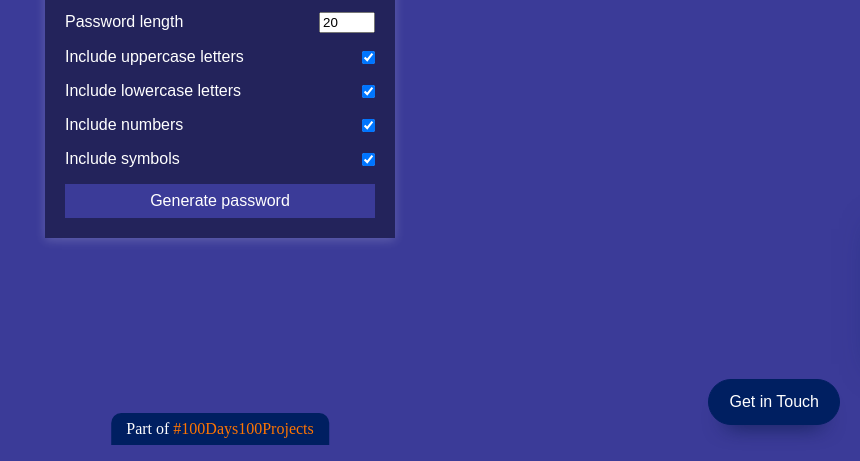
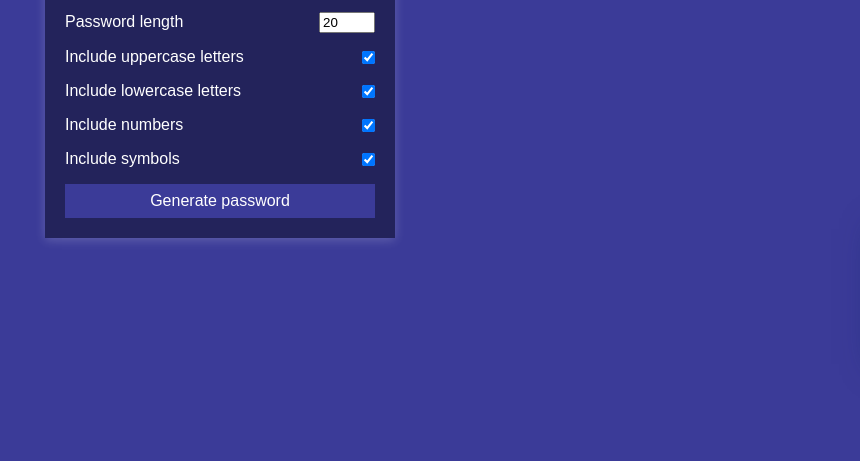
Before and after one commit to Shashwat7725/random-password.github.io, a plain HTML site: page index.html in a window 1280 px wide. Shown: the part 355-816 px from the top of the page, without its empty margins (420-1280 px from the left). Drawn offline with Linux system fonts and the light colour scheme; a web font is replaced by a local one.

Commit message:
committed some minor footer changes

```diff
--- a/index.html
+++ b/index.html
@@ -88,13 +88,7 @@
 		</ul>
 	</div>
 </div>
-<button class="floating-btn">
-	Get in Touch
-</button>
 
-<div class="floating-text">
-	Part of <a href="https://florin-pop.com/blog/2019/09/100-days-100-projects" target="_blank">#100Days100Projects</a>
-</div>
 <script src="app.js"></script>
 </body>
 </html>
```
